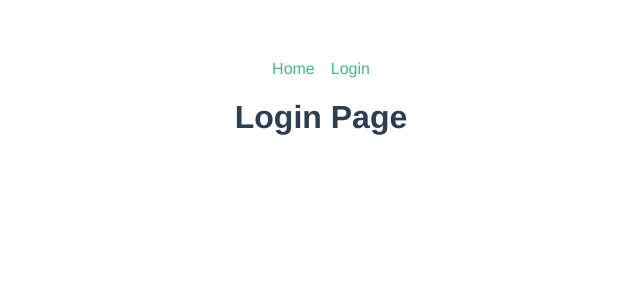
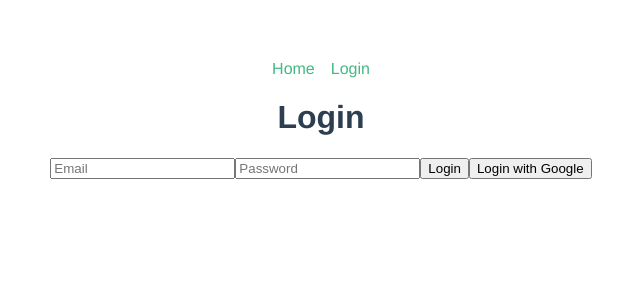
Before and after one commit to andreeadio/Productivity-App, a Vue app in the folder frontend/: page /login in a window 1280 px wide. Shown: the top 300 px of the page, without its empty margins (319-959 px from the left). Built offline with nearby package versions, Linux system fonts and the light colour scheme.

Commit message:
login, register with firebase auth

```diff
--- a/frontend/src/views/LoginPage.vue
+++ b/frontend/src/views/LoginPage.vue
@@ -1,11 +1,91 @@
 <template>
     <div>
-        <h1>Login Page</h1>
+        <h1>Login </h1>
+        <input v-model="email" type="email" placeholder="Email" />
+        <input v-model="password" type="password" placeholder="Password" />
+        <p v-if="errorMessage">{{ errorMessage }}</p>
+        <button @click="loginUser">Login</button>
+        <button @click="loginWithGoogle"> Login with Google</button>
+        <!-- <button @click="loginWithFacebook">Login with Facebook</button> -->
+
     </div>
 </template>
 
 <script>
+
+//imports here
+import {ref} from "vue"
+import {auth, googleProvider} from '../config/firebase-config'
+import { signInWithEmailAndPassword, signInWithPopup } from "firebase/auth";
+import { useRouter } from "vue-router";
+
 export default {
     name: "LoginPage", // Schimbare la un nume multi-word
+
+    setup(){
+        const email = ref("")
+        const password = ref("")
+        const errorMessage =ref()
+        const router = useRouter()
+
+        const loginUser = async() => {
+            try{
+                const userCredential = await signInWithEmailAndPassword(auth, email.value, password.value)
+                const idToken = await userCredential.user.getIdToken()
+                localStorage.setItem("token", idToken)
+                alert("Login successsful")
+                console.log(auth.currentUser)
+                router.push('/dashboard')
+
+            }
+            catch(error){
+                console.log(error.code)
+                switch(error.code){
+                    case "auth/invalid-email":
+                        errorMessage.value="Invalid email"
+                        break
+                    case "auth/user-not-found":
+                        errorMessage.value ="No account with this email was found"
+                        break
+                    case "auth/wrong-password":
+                        errorMessage.value="Incorrect password"
+                        break
+                }
+            }
+        };
+
+        const loginWithGoogle = async() =>{
+            try{
+                const result = await signInWithPopup(auth, googleProvider)
+                const token = await result.user.getIdToken()
+                localStorage.setItem("token", token)
+
+                alert("Login with google ")
+                console.log("Login with google")
+
+                router.push('/dashboard')
+
+            } catch(error){
+                console.error("Google sign-in error:", error);
+            }
+        }
+
+        // const loginWithFacebook = async() =>{
+        //     try{
+        //         const result = await signInWithPopup(auth, facebookProvider)
+        //         const token = await result.user.getIdToken()
+        //         localStorage.setItem("token", token)
+
+        //         alert("Login with google ")
+        //         console.log("Login with facebook")
+        //     } catch(error){
+        //         console.error("Facebook sign-in error:", error);
+        //     }
+        // }
+
+        return{email, password,loginUser, loginWithGoogle, errorMessage}
+
+    }
+
 };
 </script>
```
Also changed, not shown: frontend/src/views/RegisterPage.vue (added, +54 -0 lines).
